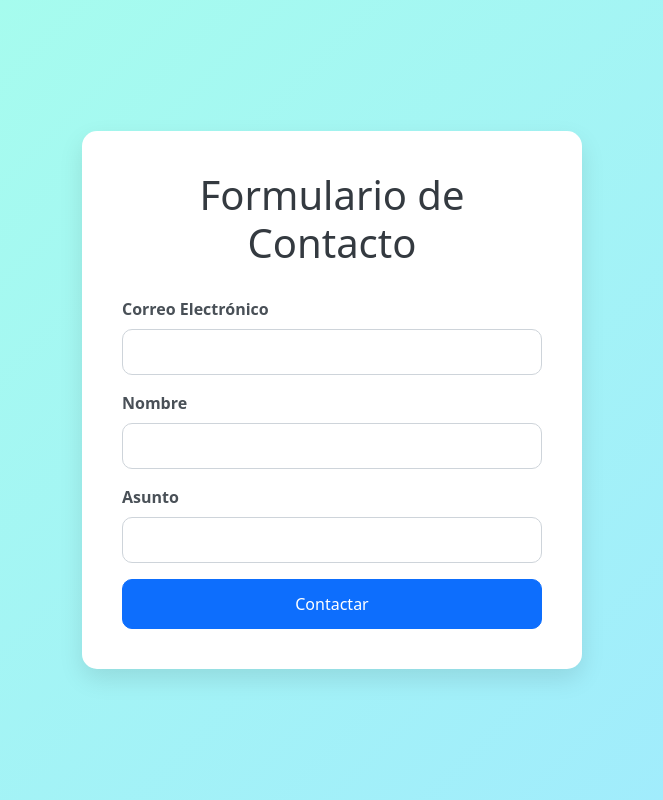
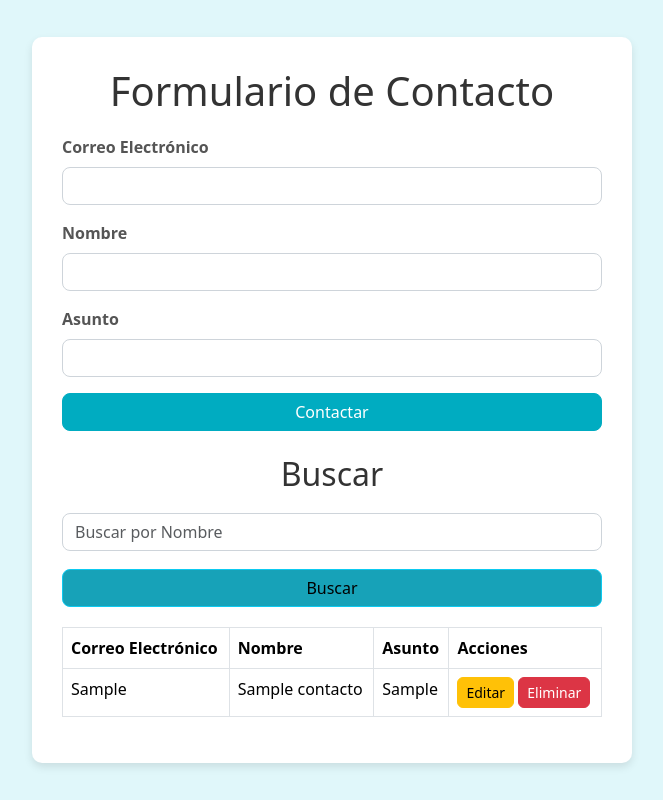
Before and after one commit to CEYA33/Flask7B, a Flask app: page /contacto in a window 1280 px wide. Shown: the whole page, without its empty margins (308-971 px from the left). Run offline with Flask 3, Linux system fonts and the light colour scheme; tables that the repository leaves empty or names only in its code hold one stand-in row (values such as "Sample post"); some libraries are stand-ins or nearby versions.

Commit message:
Update contacto.html

```diff
--- a/templates/contacto.html
+++ b/templates/contacto.html
@@ -11,77 +11,142 @@
     <script src="https://cdnjs.cloudflare.com/ajax/libs/jquery-validate/1.19.5/jquery.validate.min.js"></script>
     <style>
         body {
-            background: linear-gradient(135deg, #a7ffeb, #a0e9ff);
-            height: 100vh;
+            background-color: #e0f7fa;
             display: flex;
             justify-content: center;
             align-items: center;
+            height: 100vh;
+            margin: 0;
         }
 
         .container {
             background-color: white;
-            border-radius: 15px;
-            padding: 40px;
-            box-shadow: 0 10px 25px rgba(0, 0, 0, 0.1);
-            max-width: 500px;
+            border-radius: 10px;
+            padding: 30px;
+            box-shadow: 0 4px 8px rgba(0, 0, 0, 0.1);
+            max-width: 600px;
             width: 100%;
         }
 
-        h1 {
-            color: #343a40;
+        h1, h2 {
             text-align: center;
-            margin-bottom: 30px;
+            color: #333;
+            margin-bottom: 20px;
         }
 
         .form-label {
-            font-weight: 600;
-            color: #495057;
+            font-weight: bold;
+            color: #555;
         }
 
         .form-control {
-            border-radius: 10px;
+            border-radius: 8px;
             border-color: #ced4da;
-            padding: 10px;
-            font-size: 1rem;
         }
 
         .btn-primary {
-            border-radius: 10px;
-            padding: 12px;
-            font-size: 1rem;
+            background-color: #007bff;
+            border-color: #007bff;
+            border-radius: 8px;
             width: 100%;
         }
 
+        .btn-primary:hover {
+            background-color: #0056b3;
+        }
+
+        .btn-info {
+            background-color: #17a2b8;
+            border-radius: 8px;
+            width: 100%;
+        }
+
+        .btn-info:hover {
+            background-color: #117a8b;
+        }
+
+        table {
+            margin-top: 20px;
+        }
+
+        th {
+            background-color: #007bff;
+            color: white;
+        }
+
+        td,
+        th {
+            padding: 12px;
+            text-align: left;
+        }
+
+        .btn-warning {
+            border-radius: 6px;
+        }
+
+        .btn-danger {
+            border-radius: 6px;
+        }
+
+        #searchInput {
+            border-radius: 8px;
+            margin-bottom: 10px;
+        }
+
+        /* Custom color for buttons and hover */
         .btn-primary {
-            background-color: #0d6efd;
-            border-color: #0d6efd;
+            background-color: #00acc1; /* Turquoise */
+            border-color: #00acc1;
         }
 
         .btn-primary:hover {
-            background-color: #0a58ca;
+            background-color: #00838f;
         }
     </style>
 </head>
 
 <body>
     <div class="container">
+        <div class="row">
+            <div class="col-md-12">
                 <h1>Formulario de Contacto</h1>
                 <form id="frmContacto" action="/contacto" method="POST">
                     <input type="hidden" id="id_contacto" name="id_contacto">
                     <div class="mb-3">
                         <label for="email" class="form-label">Correo Electrónico</label>
-                <input type="email" class="form-control" id="email" name="email" required minlength="5" maxlength="50" autocomplete= "off">
+                        <input type="email" class="form-control" id="email" name="email" required minlength="5" maxlength="50">
                     </div>
                     <div class="mb-3">
                         <label for="nombre" class="form-label">Nombre</label>
-                <input type="text" class="form-control" id="nombre" name="nombre" required minlength="5" maxlength="50" autocomplete= "off">
+                        <input type="text" class="form-control" id="nombre" name="nombre" required minlength="5" maxlength="50">
                     </div>
                     <div class="mb-3">
                         <label for="asunto" class="form-label">Asunto</label>
-                <input type="text" class="form-control" id="asunto" name="asunto" required minlength="5" maxlength="50" autocomplete= "off">
+                        <input type="text" class="form-control" id="asunto" name="asunto" required minlength="5" maxlength="50">
                     </div>
                     <button type="submit" class="btn btn-primary" id="submitButton">Contactar</button>
                 </form>
+            </div>
+
+            <div class="col-md-12 mt-4">
+                <h2>Buscar</h2>
+                <div class="mb-3">
+                    <input type="text" class="form-control" id="searchInput" placeholder="Buscar por Nombre">
+                    <button id="searchButton" class="btn btn-info mt-2">Buscar</button>
+                </div>
+                <table class="table table-hover table-bordered">
+                    <thead>
+                        <tr>
+                            <th>Correo Electrónico</th>
+                            <th>Nombre</th>
+                            <th>Asunto</th>
+                            <th>Acciones</th>
+                        </tr>
+                    </thead>
+                    <tbody id="tbodyLog"></tbody>
+                </table>
+            </div>
+        </div>
     </div>
 
     <script>
@@ -96,13 +161,13 @@
                     },
                     nombre: {
                         required: true,
-                        minlength: 5,
+                        minlength: 10,
                         maxlength: 50,
                         lettersonly: true
                     },
                     asunto: {
                         required: true,
-                        minlength: 5,
+                        minlength: 10,
                         maxlength: 50
                     }
                 },
@@ -115,13 +180,13 @@
                     },
                     nombre: {
                         required: "Por favor, introduce tu nombre.",
-                        minlength: "El nombre debe tener al menos 5 caracteres.",
+                        minlength: "El nombre debe tener al menos 10 caracteres.",
                         maxlength: "El nombre no puede tener más de 50 caracteres.",
                         lettersonly: "El nombre solo debe contener letras."
                     },
                     asunto: {
                         required: "Por favor, introduce el asunto.",
-                        minlength: "El asunto debe tener al menos 5 caracteres.",
+                        minlength: "El asunto debe tener al menos 10 caracteres.",
                         maxlength: "El asunto no puede tener más de 50 caracteres."
                     }
                 }
@@ -131,18 +196,64 @@
                 return this.optional(element) || /^[a-zA-Z\s]+$/.test(value);
             }, "Por favor, introduce solo letras.");
 
+            function buscar(term = "") {
+                $.get("/buscar", { q: term }, function (respuesta) {
+                    $("#tbodyLog").html("");
+
+                    for (var x in respuesta) {
+                        var registro = respuesta[x];
+                        $("#tbodyLog").append(`<tr>
+                            <td>${registro.Correo_Electronico}</td>
+                            <td>${registro.Nombre}</td>
+                            <td>${registro.Asunto}</td>
+                            <td>
+                                <button class="btn btn-warning btn-sm" onclick="editar(${registro.Id_Contacto}, '${registro.Correo_Electronico}', '${registro.Nombre}', '${registro.Asunto}')">Editar</button>
+                                <button class="btn btn-danger btn-sm" onclick="eliminar(${registro.Id_Contacto})">Eliminar</button>
+                            </td>
+                        </tr>`);
+                    }
+                });
+            }
+
+            buscar();
+
+            $("#searchButton").click(function () {
+                var searchTerm = $("#searchInput").val().trim();
+                buscar(searchTerm);
+            });
+
+            window.eliminar = function (id) {
+                if (confirm("¿Estás seguro de que deseas eliminar este registro?")) {
+                    $.post("/eliminar_contacto", { id: id }, function (result) {
+                        alert("Contacto eliminado correctamente.");
+                        buscar();
+                    }).fail(function (err) {
+                        alert("Error al eliminar el registro.");
+                    });
+                }
+            };
+
+            window.editar = function (id, correo, nombre, asunto) {
+                $("#id_contacto").val(id);
+                $("#email").val(correo);
+                $("#nombre").val(nombre);
+                $("#asunto").val(asunto);
+
+                $("#submitButton").text("Actualizar");
+            };
+
             Pusher.logToConsole = true;
-            var pusher = new Pusher('753bfbd057a6da283a0f', {
+            var pusher = new Pusher('fe0a6fda0635d4db01ce', {
                 cluster: 'us2'
             });
 
             var channel = pusher.subscribe("registrosTiempoReal");
             channel.bind("registroTiempoReal", function (mensaje) {
                 console.log("Mensaje recibido:", mensaje);
+                buscar();
             });
         });
     </script>
     <script src="https://cdn.jsdelivr.net/npm/bootstrap@5.3.3/dist/js/bootstrap.bundle.min.js"></script>
 </body>
-
 </html>
```
Lines whose indentation alone changed are shown as unchanged.
